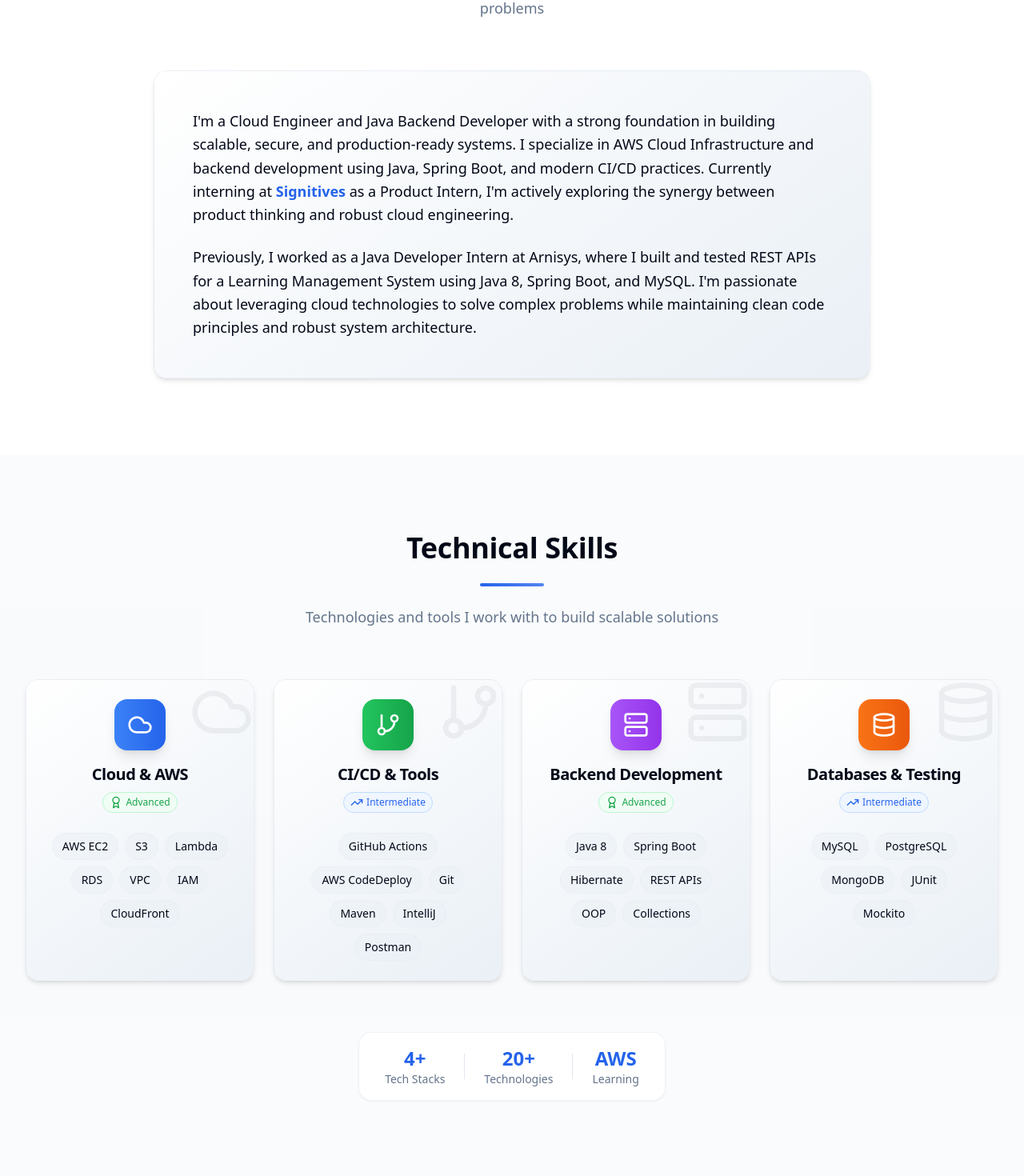
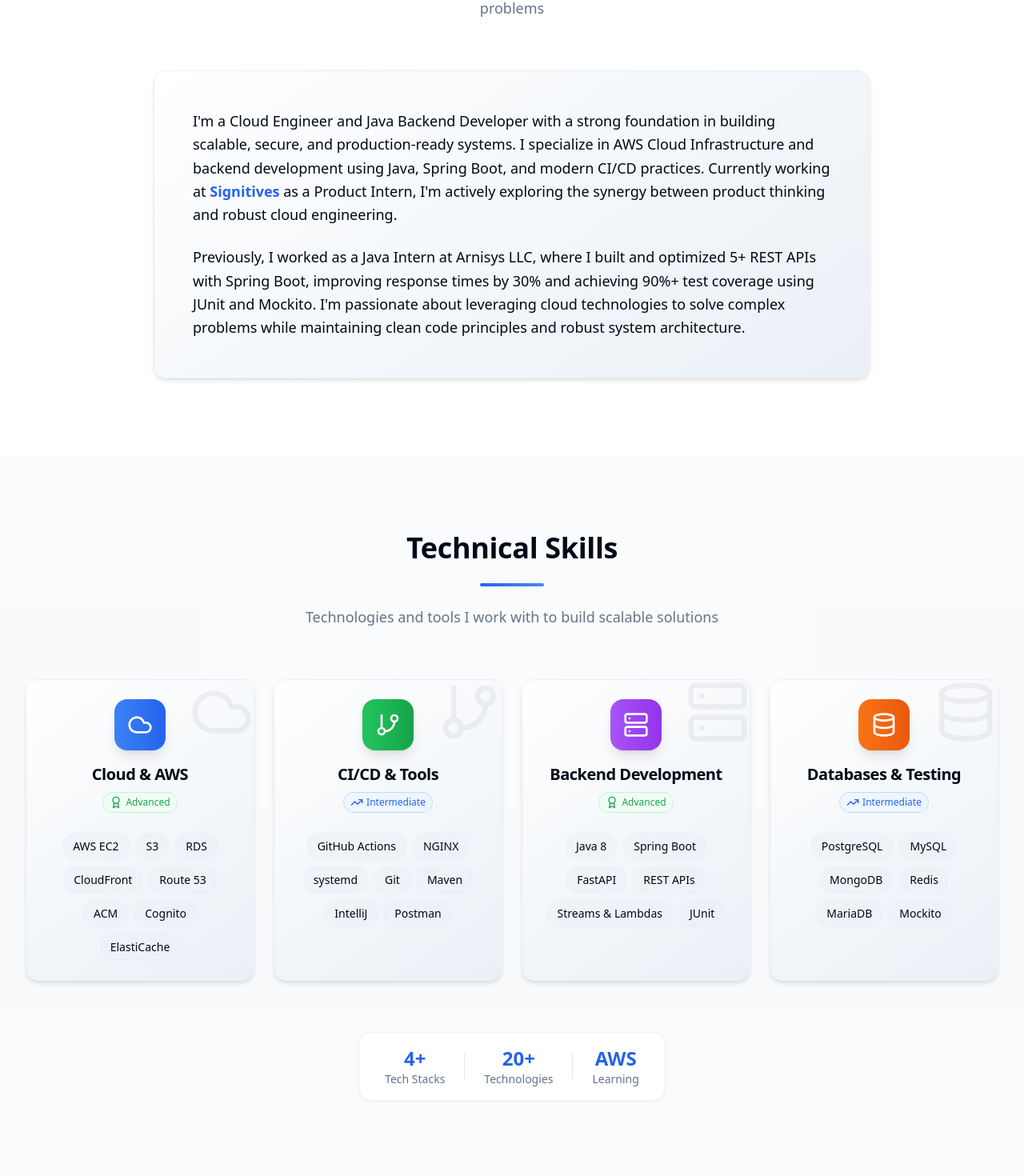
Before and after one commit to varunkanneganti/varun-cloud-canvas, a React (Vite) app: page / in a window 1280 px wide. Shown: the part 1020-2490 px from the top of the page at 80% size. Built offline with nearby package versions, Linux system fonts and the light colour scheme.

Commit message:
Update Portfolio with New Experience and Projects

```diff
--- a/src/components/AboutSection.tsx
+++ b/src/components/AboutSection.tsx
@@ -17,13 +17,13 @@ export const AboutSection = () => {
                 I'm a Cloud Engineer and Java Backend Developer with a strong foundation in building
                 scalable, secure, and production-ready systems. I specialize in AWS Cloud Infrastructure
                 and backend development using Java, Spring Boot, and modern CI/CD practices. Currently
-                interning at <span className="font-semibold text-primary">Signitives</span> as a Product Intern,
+                working at <span className="font-semibold text-primary">Signitives</span> as a Product Intern,
                 I'm actively exploring the synergy between product thinking and robust cloud engineering.
               </p>
 
               <p className="text-lg leading-relaxed text-foreground">
-                Previously, I worked as a Java Developer Intern at Arnisys, where I built and tested
-                REST APIs for a Learning Management System using Java 8, Spring Boot, and MySQL.
+                Previously, I worked as a Java Intern at Arnisys LLC, where I built and optimized 5+ REST APIs
+                with Spring Boot, improving response times by 30% and achieving 90%+ test coverage using JUnit and Mockito.
                 I'm passionate about leveraging cloud technologies to solve complex problems while
                 maintaining clean code principles and robust system architecture.
               </p>
--- a/src/components/ExtrasSection.tsx
+++ b/src/components/ExtrasSection.tsx
@@ -1,6 +1,12 @@
 import { Award, Users, Mic, Trophy } from "lucide-react";
 
 const activities = [
+  {
+    icon: Users,
+    title: "Professional Experience",
+    description: "Currently serving as Product Intern at Signitives, leading AWS infrastructure initiatives and cost optimization strategies. Previously worked as Java Intern at Arnisys LLC, developing high-performance REST APIs.",
+    achievement: "Current Role"
+  },
   {
     icon: Award,
     title: "Certifications",
@@ -8,16 +14,10 @@ const activities = [
     achievement: "Certified"
   },
   {
-    icon: Users,
-    title: "Cross-functional Collaboration",
-    description: "Contributing to user-focused digital product development with involvement in user research, agile product cycles, and cross-functional team collaboration.",
-    achievement: "Product Intern"
-  },
-  {
     icon: Trophy,
-    title: "Continuous Learning",
-    description: "Currently diving deeper into AWS services, focusing on scalable backend deployments using EC2, Lambda, and ECS with secure authentication practices.",
-    achievement: "In Progress"
+    title: "Technical Achievements",
+    description: "Achieved 30% performance improvement in REST APIs, 90%+ test coverage, and successfully deployed production-grade AWS infrastructure with zero-downtime CI/CD automation.",
+    achievement: "Proven Results"
   },
   {
     icon: Mic,
--- a/src/components/HeroSection.tsx
+++ b/src/components/HeroSection.tsx
@@ -38,7 +38,7 @@ export const HeroSection = () => {
 
             <p className="text-xl md:text-2xl text-muted-foreground mb-12 font-medium max-w-4xl mx-auto leading-relaxed">
               Building scalable, secure, and production-ready systems with AWS Cloud Infrastructure
-              and Java backend development. Currently exploring the synergy between product thinking
+              and Java backend development. Currently working on AWS infrastructure architecture and
               and robust cloud engineering at{" "}
               <span className="text-primary font-semibold relative">
                 Signitives
--- a/src/components/ProjectsSection.tsx
+++ b/src/components/ProjectsSection.tsx
@@ -4,23 +4,23 @@ import { useState, useEffect } from "react";
 
 const projects = [
   {
-    title: "Learning Management System API",
-    description: "Built and tested comprehensive REST APIs for a Learning Management System using Java 8, Spring Boot, and MySQL. Implemented clean code principles with proper OOP design patterns and Collections framework.",
-    tech: ["Java 8", "Spring Boot", "MySQL", "JUnit", "Mockito"],
-    features: ["RESTful API design", "Test coverage with JUnit", "Clean code principles", "Relational schema design"],
+    title: "AWS-Powered URL Shortener",
+    description: "Full-stack cloud application with FastAPI backend hosted on EC2 with NGINX reverse proxy, S3+CloudFront frontend, and comprehensive AWS infrastructure including RDS PostgreSQL, ElastiCache Redis, and Cognito authentication.",
+    tech: ["AWS EC2", "FastAPI", "PostgreSQL", "Redis", "S3", "CloudFront", "Cognito", "GitHub Actions"],
+    features: ["CI/CD automation", "HTTPS with custom domain", "User authentication", "Production-grade reliability"],
+    stats: { stars: "★", forks: "⑂" },
+    status: "Live",
+    category: "DevOps",
+    image: "https://images.pexels.com/photos/1181675/pexels-photo-1181675.jpeg?auto=compress&cs=tinysrgb&w=800"
+  },
+  {
+    title: "Spring Boot REST APIs",
+    description: "Built and optimized 5+ REST APIs with Spring Boot, improving response times by 30%. Utilized Java 8 features including Streams and Lambdas, working with both SQL and NoSQL databases in an Agile environment.",
+    tech: ["Java 8", "Spring Boot", "MariaDB", "MongoDB", "JUnit", "Mockito", "Maven"],
+    features: ["30% performance improvement", "90%+ test coverage", "Multi-tier architecture", "Agile development"],
     stats: { stars: "★", forks: "⑂" },
     status: "Production",
     category: "Backend",
-    image: "https://images.pexels.com/photos/1181675/pexels-photo-1181675.jpeg?auto=compress&cs=tinysrgb&w=800"
-  },
-  {
-    title: "AWS Cloud Infrastructure",
-    description: "Designed and implemented scalable cloud infrastructure using AWS services including EC2, Lambda, and RDS. Focused on secure authentication and CI/CD automation best practices.",
-    tech: ["AWS EC2", "Lambda", "RDS", "GitHub Actions", "AWS CodeDeploy"],
-    features: ["Auto-scaling", "Secure authentication", "CI/CD automation", "Cost optimization"],
-    stats: { stars: "★", forks: "⑂" },
-    status: "Development",
-    category: "DevOps",
     image: "https://images.pexels.com/photos/1181675/pexels-photo-1181675.jpeg?auto=compress&cs=tinysrgb&w=800"
   },
   {
--- a/src/components/SkillsSection.tsx
+++ b/src/components/SkillsSection.tsx
@@ -4,28 +4,28 @@ const skillCategories = [
   {
     title: "Cloud & AWS",
     icon: Cloud,
-    skills: ["AWS EC2", "S3", "Lambda", "RDS", "VPC", "IAM", "CloudFront"],
+    skills: ["AWS EC2", "S3", "RDS", "CloudFront", "Route 53", "ACM", "Cognito", "ElastiCache"],
     color: "from-blue-500 to-blue-600",
     level: "Advanced"
   },
   {
     title: "CI/CD & Tools",
     icon: GitBranch,
-    skills: ["GitHub Actions", "AWS CodeDeploy", "Git", "Maven", "IntelliJ", "Postman"],
+    skills: ["GitHub Actions", "NGINX", "systemd", "Git", "Maven", "IntelliJ", "Postman"],
     color: "from-green-500 to-green-600",
     level: "Intermediate"
   },
   {
     title: "Backend Development",
     icon: Server,
-    skills: ["Java 8", "Spring Boot", "Hibernate", "REST APIs", "OOP", "Collections"],
+    skills: ["Java 8", "Spring Boot", "FastAPI", "REST APIs", "Streams & Lambdas", "JUnit"],
     color: "from-purple-500 to-purple-600",
     level: "Advanced"
   },
   {
     title: "Databases & Testing",
     icon: Database,
-    skills: ["MySQL", "PostgreSQL", "MongoDB", "JUnit", "Mockito"],
+    skills: ["PostgreSQL", "MySQL", "MongoDB", "Redis", "MariaDB", "Mockito"],
     color: "from-orange-500 to-orange-600",
     level: "Intermediate"
   }
```
